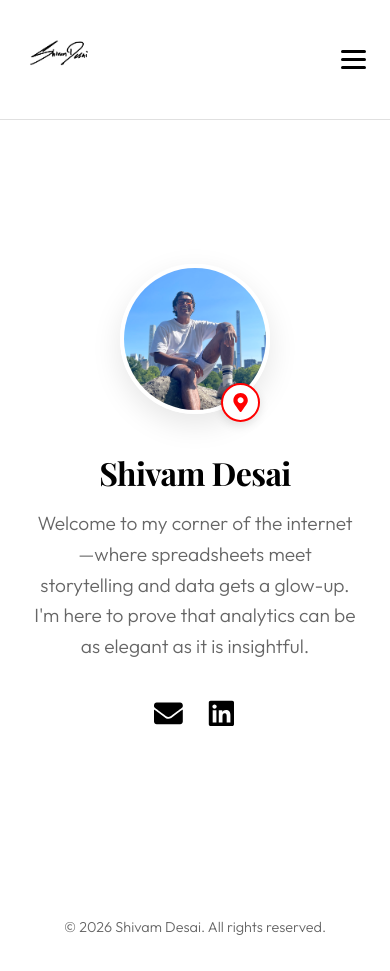
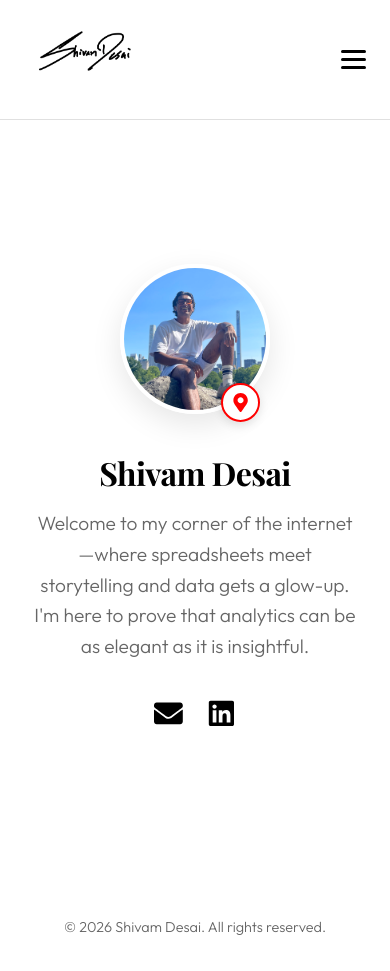
Before and after one commit to shivamjdesai/personalwebsite, a React (Vite) app in the folder portfolio/: page / in a window 390 px wide. Built offline with nearby package versions, Linux system fonts and the light colour scheme; a web font is replaced by a local one.

Commit message:
style: Enlarge mobile logo and redesign theme toggle button

```diff
--- a/portfolio/src/styles/Header.css
+++ b/portfolio/src/styles/Header.css
@@ -208,7 +208,7 @@
     }
 
     .signature-logo {
-        height: 60px;
+        height: 90px;
     }
 
     /* Hide desktop navigation on mobile */
@@ -225,4 +225,12 @@
     .mobile-menu-overlay {
         display: block;
     }
+
+    .mobile-theme-toggle {
+        width: 100%;
+        text-align: center;
+        border-radius: 50px;
+        margin-top: 2rem;
+        justify-content: center;
+    }
 }
```
